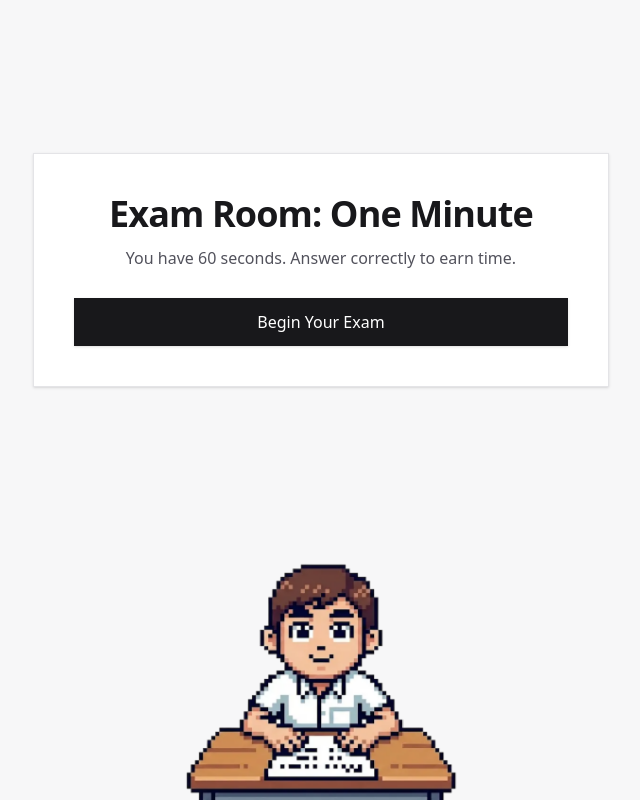
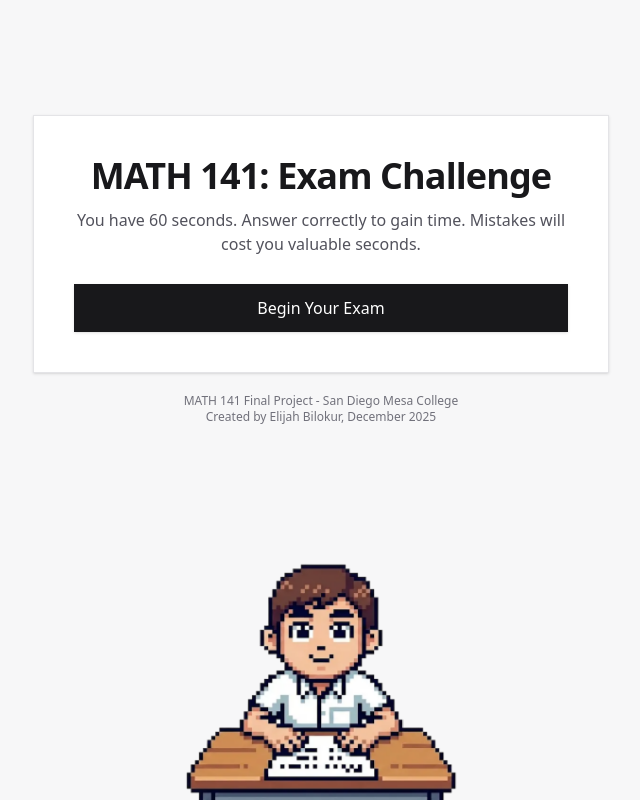
Before and after one commit to elijahlomaka/math141-exam-game, a Next.js app: page / in a window 1280 px wide. Shown: the whole page, without its empty margins (319-959 px from the left). Built offline with nearby package versions, Linux system fonts and the light colour scheme.

Commit message:
Refactor: Update exam game start screen UI and text
Co-authored-by: elijah <elijah@mattervoid.com>

```diff
--- a/components/ExamGame.tsx
+++ b/components/ExamGame.tsx
@@ -227,12 +227,13 @@ export function ExamGame() {
     <main className="min-h-dvh flex flex-col pb-[220px] sm:pb-[260px]">
       {screen === "start" ? (
         <div className="flex-1 flex items-center justify-center px-4">
-          <div className="w-full max-w-xl rounded-none border border-zinc-200 bg-white shadow-sm p-8 sm:p-10 text-center">
+          <div className="w-full max-w-xl">
+            <div className="rounded-none border border-zinc-200 bg-white shadow-sm p-8 sm:p-10 text-center">
               <div className="text-3xl sm:text-4xl font-semibold tracking-tight text-zinc-900">
-              Exam Room: One Minute
+                MATH 141: Exam Challenge
               </div>
               <div className="mt-3 text-sm sm:text-base text-zinc-600">
-              You have 60 seconds. Answer correctly to earn time.
+                You have 60 seconds. Answer correctly to gain time. Mistakes will cost you valuable seconds.
               </div>
               <button
                 type="button"
@@ -248,6 +249,12 @@ export function ExamGame() {
               >
                 Begin Your Exam
               </button>
+            </div>
+
+            <div className="mt-5 text-center text-xs text-zinc-500">
+              <div>MATH 141 Final Project - San Diego Mesa College</div>
+              <div>Created by Elijah Bilokur, December 2025</div>
+            </div>
           </div>
         </div>
       ) : screen === "end" ? (
```
Lines whose indentation alone changed are shown as unchanged.
